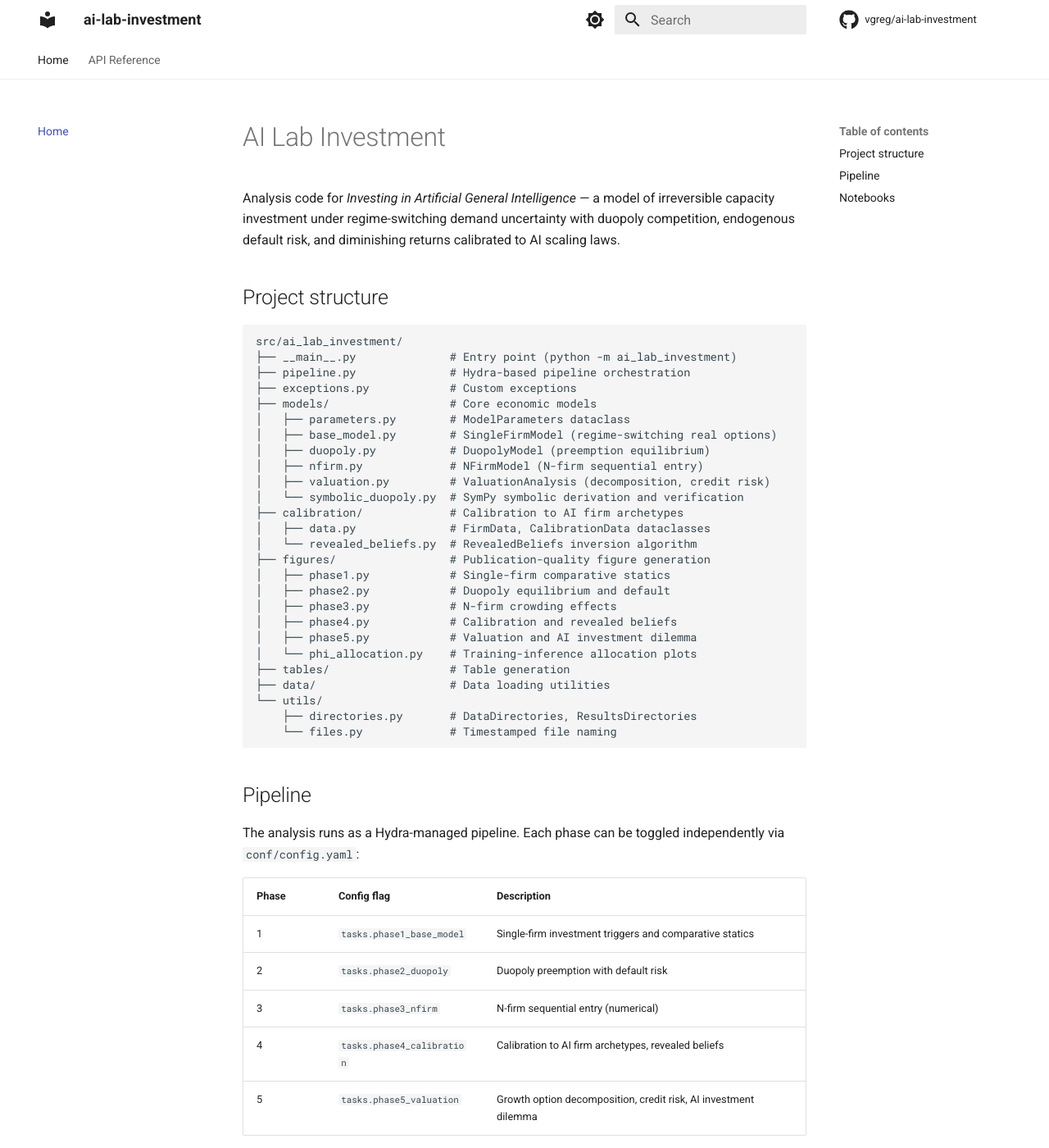
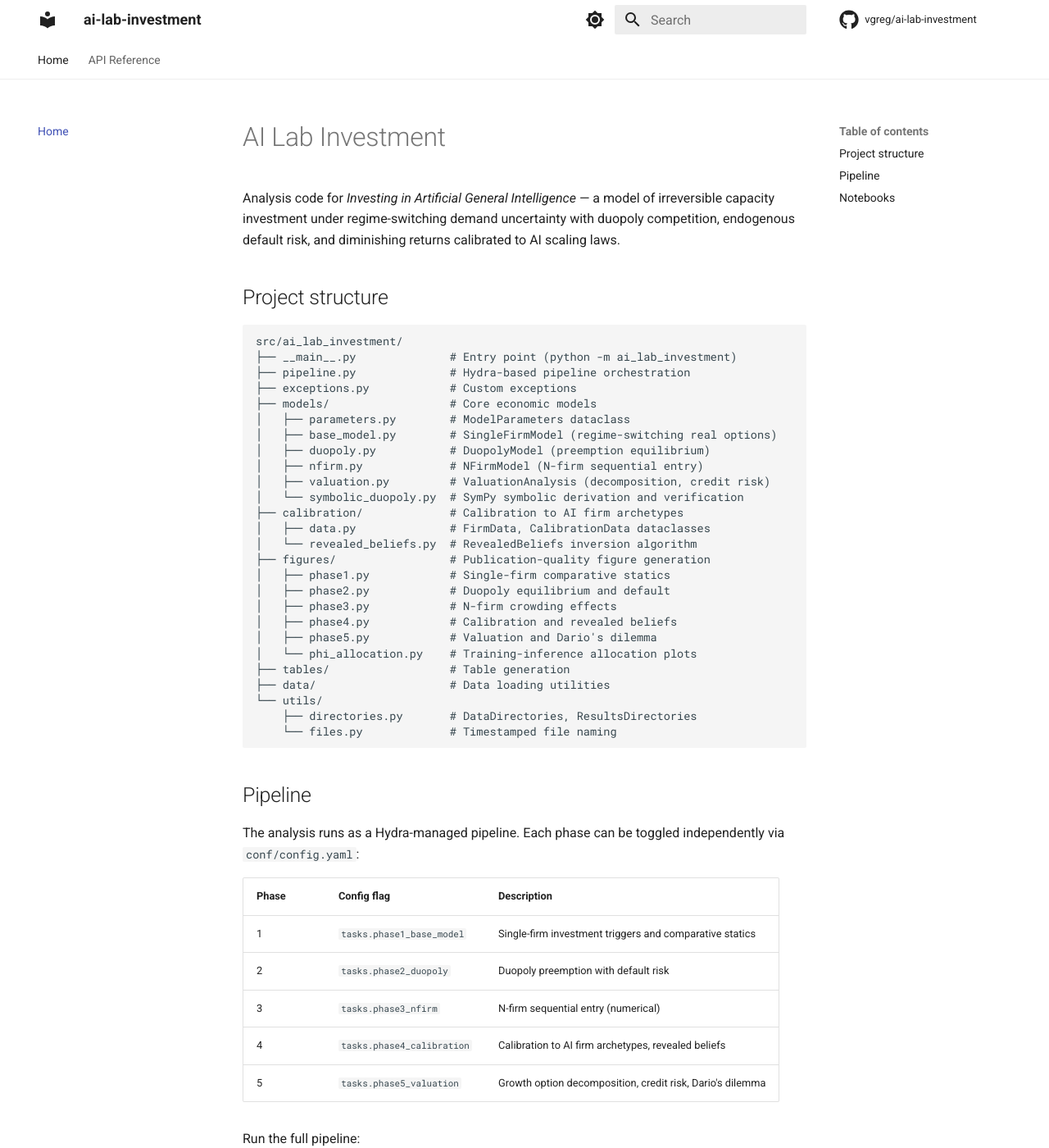
Before and after one commit to fintech-research/ai-lab-investment, an MkDocs documentation site: the page built from docs/index.md, in a window 1280 px wide and 1400 px high. Shown: the whole window at 82% size. Built offline with MkDocs 1.6.1 and Material for MkDocs 9.7.7, drawn with Linux system fonts in a browser that asks for light colours; comment, search, counter and statistics services are not loaded.

Commit message:
Paper cleanup: remove Figure 1, move tables to appendix, rebrand to Dario's dilemma
Remove fig-sample-paths and its discussion paragraph from the model section.
Move tbl-notation, tbl-result-taxonomy, and tbl-param-mapping (with their
subsections) to the appendix, leaving cross-reference sentences in the main
text. Rename "AI investment dilemma" to "Dario's dilemma" throughout the
paper, slides, docs, and source code.

Closes #74

Co-Authored-By: Claude Opus 4.6 <noreply@anthropic.com>

```diff
--- a/docs/index.md
+++ b/docs/index.md
@@ -24,7 +24,7 @@ src/ai_lab_investment/
 │   ├── phase2.py            # Duopoly equilibrium and default
 │   ├── phase3.py            # N-firm crowding effects
 │   ├── phase4.py            # Calibration and revealed beliefs
-│   ├── phase5.py            # Valuation and AI investment dilemma
+│   ├── phase5.py            # Valuation and Dario's dilemma
 │   └── phi_allocation.py    # Training-inference allocation plots
 ├── tables/                  # Table generation
 ├── data/                    # Data loading utilities
@@ -43,7 +43,7 @@ The analysis runs as a Hydra-managed pipeline. Each phase can be toggled indepen
 | 2 | `tasks.phase2_duopoly` | Duopoly preemption with default risk |
 | 3 | `tasks.phase3_nfirm` | N-firm sequential entry (numerical) |
 | 4 | `tasks.phase4_calibration` | Calibration to AI firm archetypes, revealed beliefs |
-| 5 | `tasks.phase5_valuation` | Growth option decomposition, credit risk, AI investment dilemma |
+| 5 | `tasks.phase5_valuation` | Growth option decomposition, credit risk, Dario's dilemma |
 
 Run the full pipeline:
 
```
Also changed, not shown: CLAUDE.md (+1 -1 lines), 12 other files.
